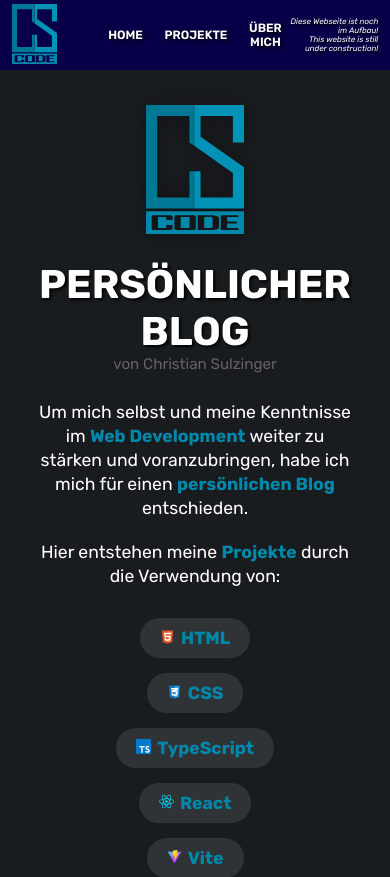
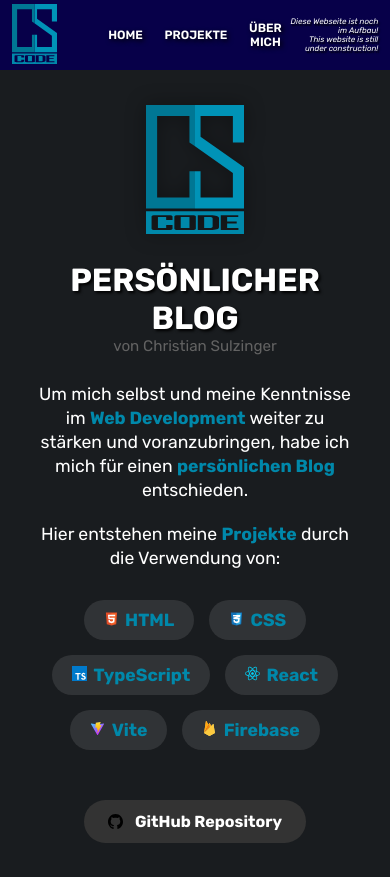
Before and after one commit to ChrisSulz/CSCode, a React (Vite) app: page / in a window 390 px wide. Shown: the top 877 px of the page. Built offline with nearby package versions, Linux system fonts and the light colour scheme.

Commit message:
improved responsive design on main page

```diff
--- a/src/pages/Home.css
+++ b/src/pages/Home.css
@@ -70,9 +70,13 @@
   margin-top: 20px;
 }
 
-@media (max-width: 600px) {
-  .tech-list {
+@media (max-width: 400px) {
+  .index-text h1 {
+    font-size: 2rem;
+  }
+
+  /* .tech-list {
     flex-direction: column;
     align-items: center;
-  }
+  } */
 }
```
